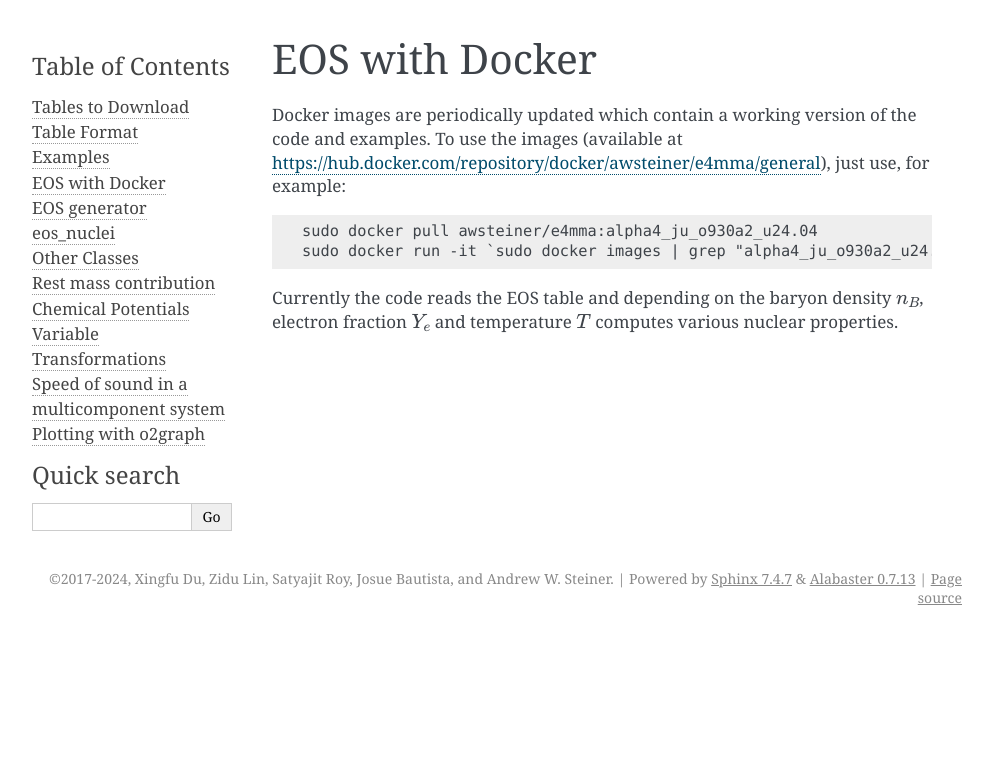
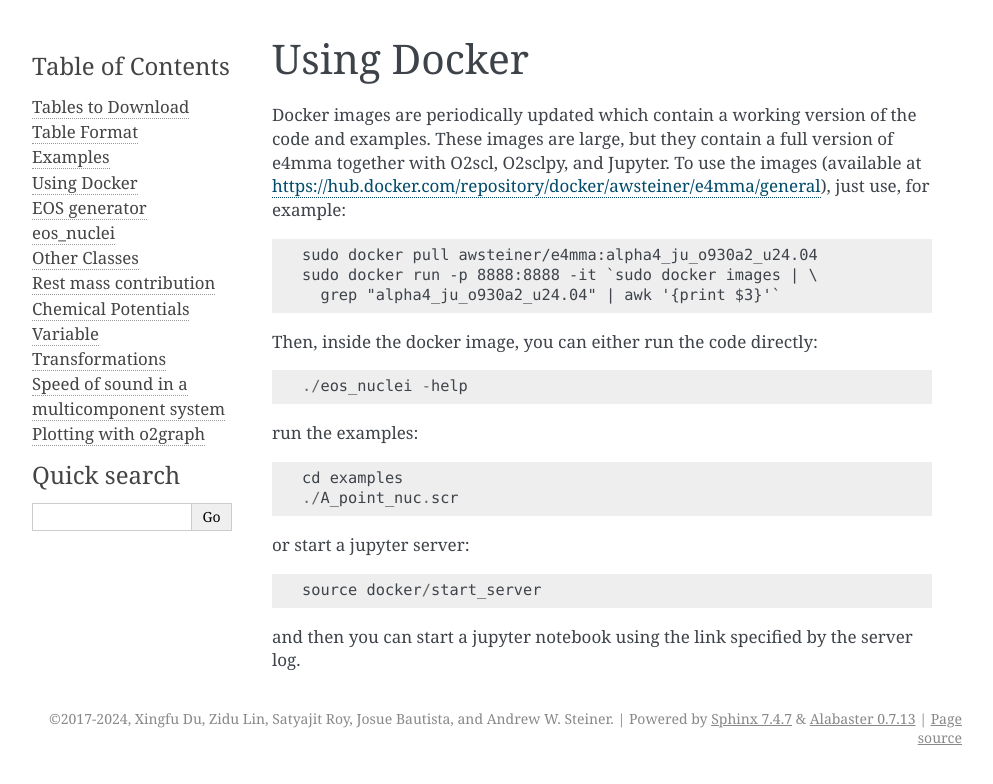
Before and after one commit to np3m/e4mma, a Sphinx documentation site: the page built from doc/docker.rst, in a window 1280 px wide. Shown: the top 784 px of the page, without its empty margins (148-1141 px from the left). Built offline with Sphinx 7.4.7, drawn with Linux system fonts in a browser that asks for light colours; pages that are not in the unit, such as notebooks, are missing from menus.

Commit message:
Updating docker docs.

```diff
--- a/doc/docker.rst
+++ b/doc/docker.rst
@@ -1,14 +1,29 @@
-EOS with Docker
-===============
+Using Docker
+============
 
 Docker images are periodically updated which contain a working version
-of the code and examples. To use the images (available at
+of the code and examples. These images are large, but they contain a
+full version of e4mma together with O2scl, O2sclpy, and Jupyter. To
+use the images (available at
 https://hub.docker.com/repository/docker/awsteiner/e4mma/general),
 just use, for example::
 
   sudo docker pull awsteiner/e4mma:alpha4_ju_o930a2_u24.04
-  sudo docker run -it `sudo docker images | grep "alpha4_ju_o930a2_u24.04" | awk '{print $3}'`
+  sudo docker run -p 8888:8888 -it `sudo docker images | \
+    grep "alpha4_ju_o930a2_u24.04" | awk '{print $3}'`
 
-Currently the code reads the EOS table and depending on the baryon
-density :math:`n_B`, electron fraction :math:`Y_e` and temperature
-:math:`T` computes various nuclear properties.
+Then, inside the docker image, you can either run the code directly::
+
+  ./eos_nuclei -help
+
+run the examples::
+
+  cd examples
+  ./A_point_nuc.scr
+
+or start a jupyter server::
+
+  source docker/start_server
+
+and then you can start a jupyter notebook using the link specified by
+the server log.
```
